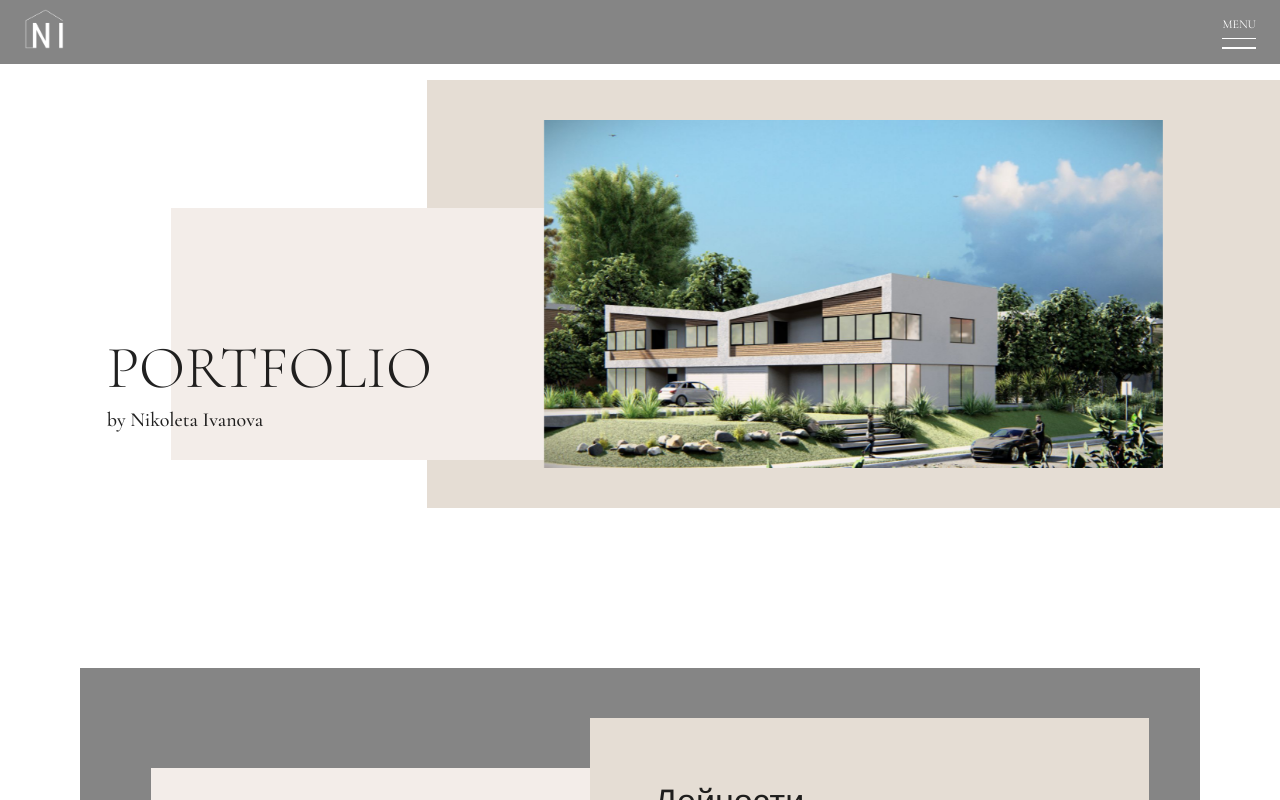
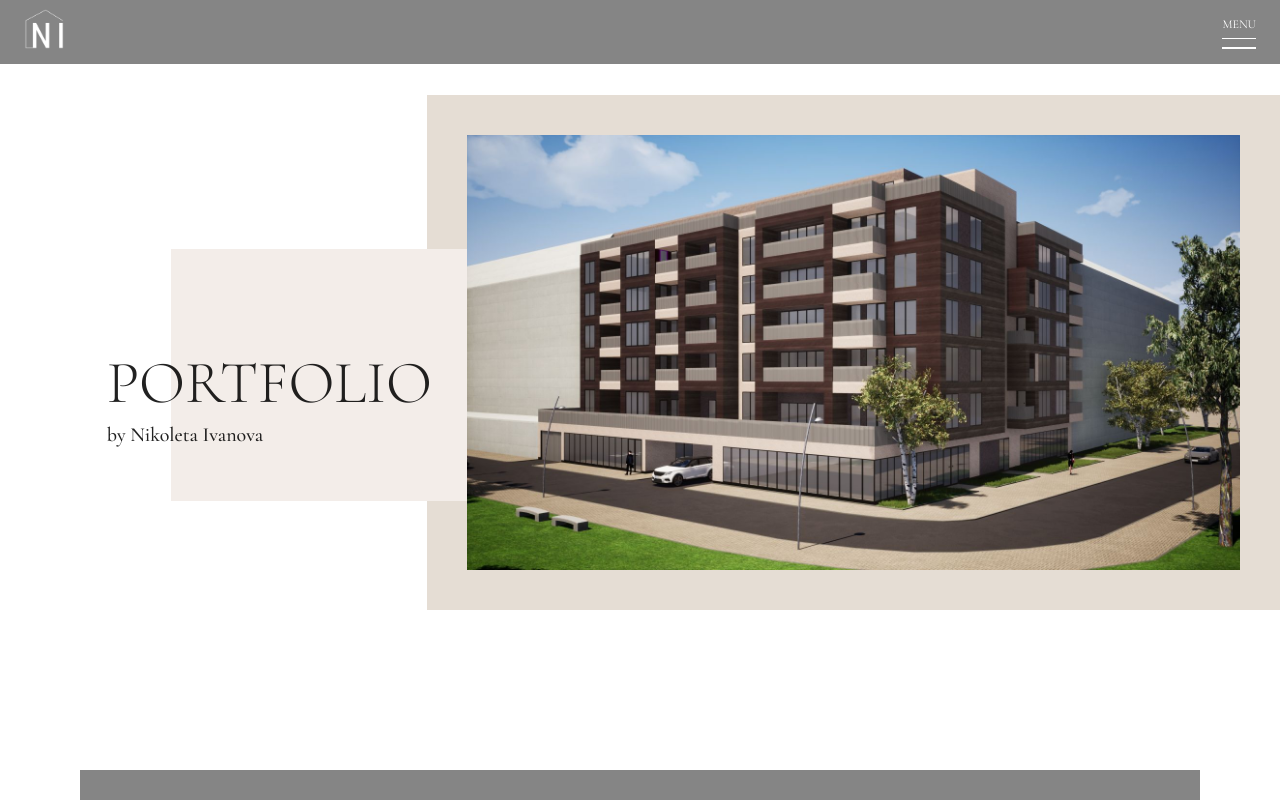
Before and after one commit to borisgarkov/arch_portfolio, a Next.js app: page /home in a window 1280 px wide. Shown: the top 800 px of the page. Built offline with nearby package versions, Linux system fonts and the light colour scheme.

Commit message:
redesign

```diff
--- a/package.json
+++ b/package.json
@@ -16,6 +16,7 @@
         "@next/font": "13.1.1",
         "eslint": "8.31.0",
         "eslint-config-next": "13.1.1",
+        "js-yaml": "^4.1.0",
         "next": "13.1.1",
         "react": "18.2.0",
         "react-dom": "18.2.0"
--- a/pages/home.js
+++ b/pages/home.js
@@ -1,4 +1,4 @@
-import * as React from 'react';
+import React, { useRef, useEffect, useState, useLayoutEffect } from 'react';
 import Box from '@mui/material/Box';
 import Grid from '@mui/material/Grid';
 import Stack from '@mui/material/Stack';
@@ -7,6 +7,32 @@ import AboutMe from '../components/Home/AboutMe';
 import Navigation from '../components/Navigation/Navigation';
 
 export default function Home() {
+
+    const [imageIndex, setImageIndex] = useState(0);
+
+    const images = [
+        '/image-gallery-homepage/6.jpg',
+        '/image-gallery-homepage/1.jpg',
+        '/image-gallery-homepage/2.jpg',
+    ];
+
+    useEffect(() => {
+        const timeInteval = setInterval(() => {
+            if (imageIndex === 3) {
+                setImageIndex(0);
+                return
+            }
+
+            setImageIndex(prevState => prevState + 1);
+            images.push(images.shift())
+            console.log(imageIndex)
+        }, 2000);
+
+        return () => {
+            clearInterval(timeInteval)
+        }
+    }, [imageIndex]);
+
     const animationSettings = {
         animationTimingFunction: 'ease-out',
         animationDuration: '1.5s',
@@ -21,7 +47,7 @@ export default function Home() {
                     sx={{
                         width: '100%',
                         marginBottom: 20,
-                        marginTop: 10,
+                        marginTop: '95px',
                     }}
                 >
                     <Grid item sm={4}>
@@ -61,17 +87,50 @@ export default function Home() {
                         height: '100%',
                         backgroundColor: '#e5ddd4',
                         padding: 5,
+                        gap: 2,
                     }}>
+                        <Box sx={{
+                            zIndex: '2',
+                            width: '100%',
+                            height: '100%',
+                            overflow: 'hidden',
+                        }}>
+                            <Box sx={{
+                                display: 'flex',
+                                width: '100%',
+                                height: '100%',
+                                zIndex: '2',
+                                transition: 'transform 1s',
+                                transform: `translateX(-${(imageIndex * 100)}%)`
+                            }}>
+                                {
+                                    images.map(image => (
                                         <img
-                            src='/image-gallery-homepage/6.jpg'
+                                            key={image}
+                                            src={image}
                                             alt='carousel-image'
                                             style={{
-                                width: '80%',
+                                                width: '100%',
+                                                height: '100%',
+                                                objectFit: 'contain',
+                                                zIndex: '2',
+                                            }}
+                                        />
+                                    ))
+                                }
+
+                                {/* <img
+                                    src={images[0]}
+                                    alt='carousel-image'
+                                    style={{
+                                        width: '100%',
                                         height: '80%',
                                         objectFit: 'contain',
                                         zIndex: '2',
                                     }}
-                        />
+                                /> */}
+                            </Box>
+                        </Box>
                     </Grid>
                 </Grid>
                 <AboutMe />
--- a/pages/index.js
+++ b/pages/index.js
@@ -1,6 +1,7 @@
 import Box from "@mui/material/Box";
 import Link from "next/link";
 import { useRouter } from "next/router";
+import { useEffect } from "react";
 import styles from '../components/IntroPage/intro-styles.module.css';
 
 export default function Home(props) {
@@ -95,6 +96,3 @@ export default function Home(props) {
         </Box>
     )
 };
-
-// #f3ede9
-// #e5ddd4
```
Also changed, not shown: pages/personal-info.js (+5 -5 lines), pages/projects/[project].js (+4 -4 lines), pages/projects/index.js (renamed from pages/projects/projects.js, +16 -2 lines), public/projects-content/test.yml (added, +9 -0 lines), 1 other file (tests, documents, lock files or other folders). Lines whose indentation alone changed are shown as unchanged.
